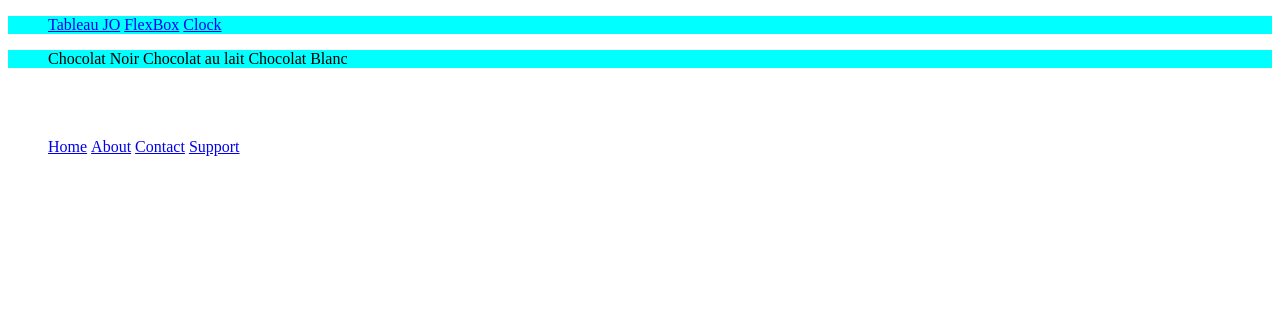
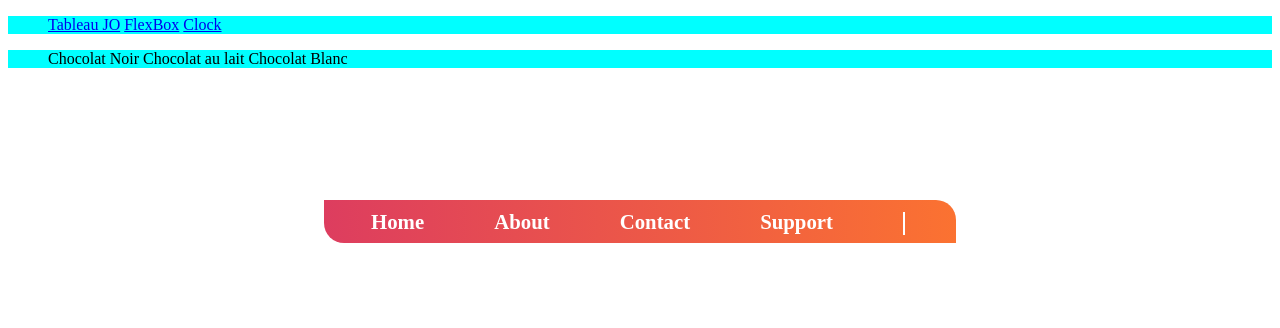
Before and after one commit to viktori57/viktori57.github.io, a PHP site: page /cours_php/cours_presentielle/12.navigation/navigation.php in a window 1280 px wide. Shown: the top 328 px of the page. Run offline with PHP 8.4, Linux system fonts and the light colour scheme; some libraries are stand-ins or nearby versions.

Commit message:
Commit all

```diff
--- a/cours_presentielle/12.navigation/navigation.css
+++ b/cours_presentielle/12.navigation/navigation.css
@@ -9,3 +9,40 @@ ol {
 nav {
     background-color: aqua;
 }
+
+.navigation {
+    position: relative;
+    background: linear-gradient(90deg, #dd3d5f 0%, #fb7231 100%);
+    border-bottom-left-radius: 20px;
+    border-top-right-radius: 20px;
+    width: 50%;
+    margin: 0 auto 0 auto;
+
+}
+
+.navigation li a {
+    text-decoration: none;
+    color: white;
+    font-weight: bold;
+    font-size: 1.3em;
+
+}
+
+.navigation li {
+    margin-right: 20px;
+}
+
+.navigation ul {
+    display: flex;
+    justify-content: space-between;
+    align-items: center;
+}
+
+.navigation li {
+    margin: 7px;
+}
+
+#search {
+    border-right: 2px solid white;
+    margin-right: 20px;
+}
--- a/cours_presentielle/12.navigation/navigation.php
+++ b/cours_presentielle/12.navigation/navigation.php
@@ -24,16 +24,21 @@
         </ul>
     </nav>
     <box-icon name='search-alt-2'></box-icon>
-</body>
-<body>
-    <ol>
-            <li><a href="./home.php">Home</a></li>
-            <li><a href="./about.php">About</a></li>
+
+<br><br><br><br><br>
+
+    <nav class="navigation">
+    <ul>
+            <li><a href="#">Home</a></li>
+            <li><a href="#">About</a></li>
             <li><a href="#">Contact</a></li>
             <li><a href="#">Support</a></li>
-            <box-icon name='search-alt-2'></box-icon>
+            <li><a href="#"><span id="search"></span><box-icon name='search' color="#fff"></box-icon></a></li>
+    </ul>
+</nav>
 
-    </ol>
+
+
 </body>
 
 
```
Also changed, not shown: cours_presentielle/13.media/media.css (added, +60 -0 lines), cours_presentielle/13.media/media.php (added, +29 -0 lines), cours_presentielle/13.media/mediaqueries.php (added, +36 -0 lines), 1 other file.
